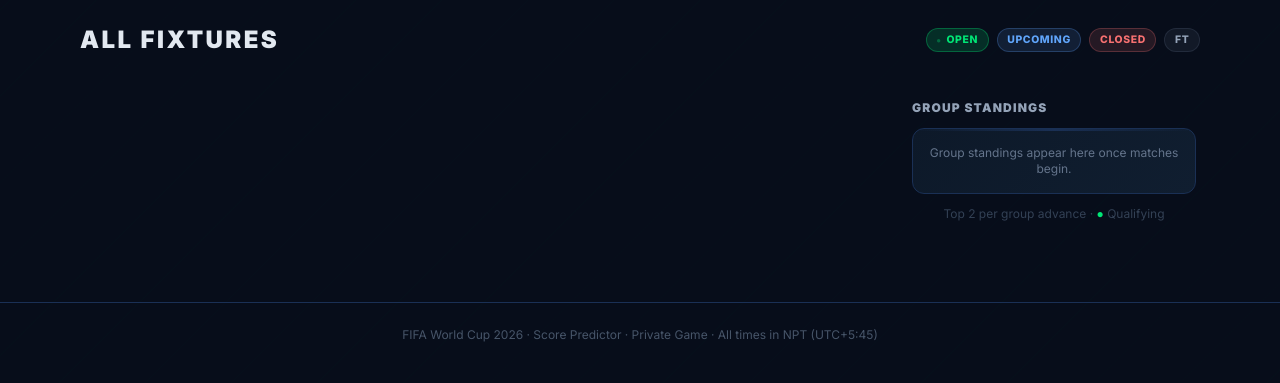
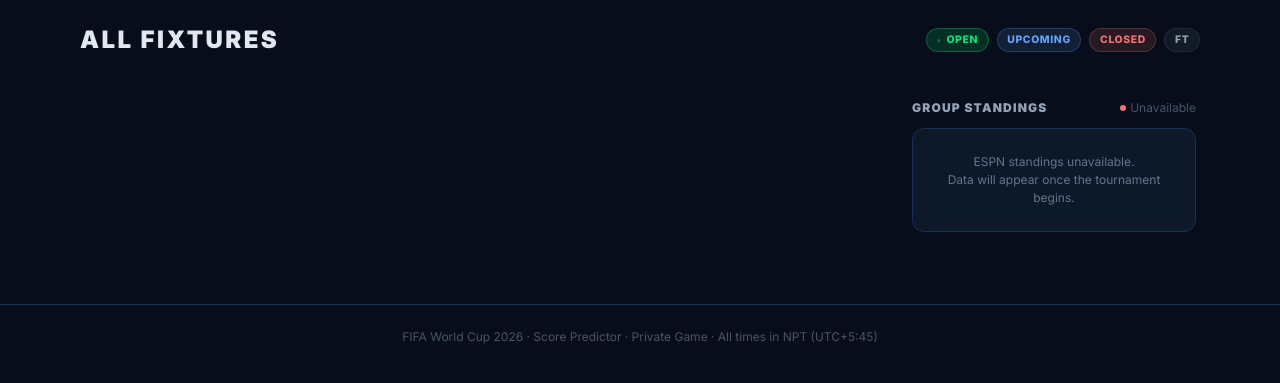
Before and after one commit to aavashau/Fifa26pNW, a FastAPI app: template templates/fixtures.html in a window 1280 px wide. Shown: the top 383 px of the page. Run offline with FastAPI, Linux system fonts and the light colour scheme; the template is opened without the code that fills it, so the values that code supplies are empty; some libraries are stand-ins or nearby versions.

Commit message:
Standings panel: ESPN-only, no manual data, auto-refresh every 3min
- Skeleton loader shown while ESPN fetches
- Tries 3 ESPN API endpoints in sequence until one succeeds
- Live dot indicator (green=live, red=unavailable)
- Qualifying positions marked with green dot per row
- Auto-refreshes every 3 minutes without page reload
- Graceful error state if ESPN is unavailable

Co-Authored-By: Claude Sonnet 4.6 <noreply@anthropic.com>

```diff
--- a/main.py
+++ b/main.py
@@ -302,10 +302,8 @@ def fixtures_page(request: Request):
 
     stages = [(s, grouped[s]) for s in stage_order if s in grouped]
 
-    standings = sheets.get_group_standings()
-
     return templates.TemplateResponse("fixtures.html", {
-        "request": request, "user": user, "stages": stages, "standings": standings,
+        "request": request, "user": user, "stages": stages,
     })
 
 
--- a/templates/fixtures.html
+++ b/templates/fixtures.html
@@ -136,58 +136,38 @@
     {% endfor %}
   </div>
 
-  <!-- ── RIGHT: Group Standings ── -->
-  <div class="hidden lg:block w-72 shrink-0 space-y-3 sticky top-20 max-h-[calc(100vh-6rem)] overflow-y-auto pr-1" id="standings-panel">
-    <div class="flex items-center gap-2 mb-2">
+  <!-- ── RIGHT: Group Standings (ESPN live) ── -->
+  <div class="hidden lg:block w-72 shrink-0 sticky top-20 max-h-[calc(100vh-6rem)] overflow-y-auto pr-1">
+
+    <div class="flex items-center justify-between mb-3">
       <h2 class="text-xs font-black uppercase tracking-widest text-slate-400">Group Standings</h2>
+      <span id="espn-status" class="text-xs text-slate-600 flex items-center gap-1">
+        <span id="espn-dot" class="inline-block w-1.5 h-1.5 rounded-full bg-slate-600"></span>
+        <span id="espn-label">Loading…</span>
+      </span>
     </div>
 
-    <!-- Live data fetched from ESPN -->
     <div id="espn-standings">
-      <!-- Fallback: computed from our own match results -->
-      {% if standings %}
-        {% for group, teams in standings.items() %}
-        <div class="card p-0 overflow-hidden">
-          <div class="px-3 py-2 flex items-center justify-between"
-               style="background:linear-gradient(135deg,#111f35,#0d1929);border-bottom:1px solid #1a3055;">
-            <span class="text-xs font-black uppercase tracking-widest" style="color:#00e676;">{{ group }}</span>
-            <span class="text-xs text-slate-600">P W D L Pts</span>
+      <!-- Skeleton while loading -->
+      {% for _ in range(4) %}
+      <div class="card overflow-hidden mb-3 animate-pulse">
+        <div class="px-3 py-2" style="background:#111f35;border-bottom:1px solid #1a3055;">
+          <div class="h-3 w-16 rounded" style="background:#1a3055;"></div>
         </div>
-          <table class="w-full text-xs">
-            <tbody>
-              {% for t in teams %}
-              <tr class="{% if not loop.last %}border-b{% endif %}"
-                  style="border-color:#0f1929;">
-                <td class="px-2 py-1.5 w-5 text-slate-500 font-700">{{ loop.index }}</td>
-                <td class="px-1 py-1.5">
-                  {% set tf = flag_url(t.team) %}
-                  {% if tf %}
-                  <img src="{{ tf }}" alt="{{ t.team }}" class="w-4 h-3 object-cover rounded inline mr-1" loading="lazy"/>
-                  {% endif %}
-                  <span class="font-700 text-slate-200 text-xs">{{ t.team }}</span>
-                </td>
-                <td class="px-1 py-1.5 text-center text-slate-400">{{ t.P }}</td>
-                <td class="px-1 py-1.5 text-center text-slate-400">{{ t.W }}</td>
-                <td class="px-1 py-1.5 text-center text-slate-400">{{ t.D }}</td>
-                <td class="px-1 py-1.5 text-center text-slate-400">{{ t.L }}</td>
-                <td class="px-2 py-1.5 text-center font-black text-xs
-                  {% if loop.index <= 2 %}text-green-400{% else %}text-slate-300{% endif %}">
-                  {{ t.Pts }}
-                </td>
-              </tr>
-              {% endfor %}
-            </tbody>
-          </table>
+        {% for _ in range(4) %}
+        <div class="flex items-center gap-2 px-3 py-2" style="border-bottom:1px solid #0f1929;">
+          <div class="h-2 w-4 rounded" style="background:#1a3055;"></div>
+          <div class="h-2 flex-1 rounded" style="background:#1a3055;"></div>
+          <div class="h-2 w-12 rounded" style="background:#1a3055;"></div>
         </div>
         {% endfor %}
-      {% else %}
-        <div class="card p-4 text-center text-slate-500 text-xs">
-          Group standings appear here once matches begin.
       </div>
-      {% endif %}
+      {% endfor %}
     </div>
 
-    <p class="text-xs text-slate-700 text-center pb-2">Top 2 per group advance · <span style="color:#00e676;">●</span> Qualifying</p>
+    <p id="espn-footer" class="text-xs text-slate-700 text-center pb-2 hidden">
+      <span style="color:#00e676;">●</span> Qualifying &nbsp;·&nbsp; Live · ESPN
+    </p>
   </div>
 
 </div>
@@ -227,61 +207,106 @@ function tickAll() {
 }
 tickAll(); setInterval(tickAll, 1000);
 
-/* Try to enrich standings from ESPN public API */
-(async () => {
-  try {
-    const r = await fetch('https://site.api.espn.com/apis/v2/sports/soccer/fifa.world/standings', {signal: AbortSignal.timeout(5000)});
-    if (!r.ok) return;
-    const data = await r.json();
-    const groups = data?.children;
-    if (!groups || !groups.length) return;
+/* ── ESPN Live Group Standings ── */
+const ESPN_URLS = [
+  'https://site.api.espn.com/apis/v2/sports/soccer/fifa.world/standings',
+  'https://site.api.espn.com/apis/v2/sports/soccer/fifa.worldcup/standings',
+  'https://site.api.espn.com/apis/v2/sports/soccer/FIFA.World/standings',
+];
 
-    const panel = document.getElementById('espn-standings');
+function setStatus(ok, label) {
+  const dot = document.getElementById('espn-dot');
+  const lbl = document.getElementById('espn-label');
+  if (dot) dot.style.background = ok ? '#00e676' : '#f87171';
+  if (lbl) lbl.textContent = label;
+}
+
+function buildGroupHTML(groups) {
   let html = '';
   for (const grp of groups) {
-      const name = grp.abbreviation || grp.name || '';
-      if (!name.startsWith('Group')) continue;
+    const name = grp.name || grp.abbreviation || '';
+    if (!name.toLowerCase().includes('group')) continue;
     const entries = grp.standings?.entries || [];
     if (!entries.length) continue;
 
     const rows = entries.map(e => {
       const stats = {};
-        (e.stats || []).forEach(s => stats[s.abbreviation || s.name] = s.displayValue ?? s.value);
-        const team = e.team?.displayName || e.team?.name || '—';
-        const flag = e.team?.logos?.[0]?.href || '';
-        const P = stats['GP'] ?? stats['P'] ?? 0;
-        const W = stats['W'] ?? 0, D = stats['T'] ?? stats['D'] ?? 0, L = stats['L'] ?? 0;
-        const Pts = stats['PTS'] ?? stats['Pts'] ?? 0;
-        const qualifying = parseInt(e.note?.rank ?? e.rank ?? 99) <= 2;
-        return {team, flag, P, W, D, L, Pts, qualifying};
+      (e.stats || []).forEach(s => { stats[s.abbreviation] = s.displayValue ?? s.value; });
+      return {
+        team:      e.team?.displayName || e.team?.name || '—',
+        flag:      e.team?.logos?.[0]?.href || '',
+        P:         stats['GP']  ?? stats['P']   ?? 0,
+        W:         stats['W']   ?? 0,
+        D:         stats['T']   ?? stats['D']   ?? 0,
+        L:         stats['L']   ?? 0,
+        GF:        stats['GF']  ?? stats['PF']  ?? '—',
+        GA:        stats['GA']  ?? 0,
+        GD:        stats['GD']  ?? stats['DIFF'] ?? '—',
+        Pts:       stats['PTS'] ?? stats['Pts'] ?? 0,
+        qualifying: (parseInt(e.note?.rank ?? e.rank ?? 99)) <= 2,
+      };
     });
 
     html += `
-      <div class="card overflow-hidden" style="margin-bottom:.75rem;">
-        <div class="px-3 py-2 flex items-center justify-between"
-             style="background:linear-gradient(135deg,#111f35,#0d1929);border-bottom:1px solid #1a3055;">
-          <span class="text-xs font-black uppercase tracking-widest" style="color:#00e676;">${name}</span>
-          <span class="text-xs" style="color:#334155;">P W D L Pts</span>
+    <div style="background:linear-gradient(135deg,#0d1929,#101e30);border:1px solid #1a3055;border-radius:12px;overflow:hidden;margin-bottom:.75rem;position:relative;">
+      <div style="position:absolute;top:0;left:0;right:0;height:2px;background:linear-gradient(90deg,transparent,#00e676,transparent);"></div>
+      <div style="padding:.5rem .75rem;display:flex;align-items:center;justify-content:space-between;background:linear-gradient(135deg,#111f35,#0d1929);border-bottom:1px solid #1a3055;">
+        <span style="font-size:.65rem;font-weight:900;text-transform:uppercase;letter-spacing:.08em;color:#00e676;">${name}</span>
+        <span style="font-size:.6rem;color:#334155;">P  W  D  L  Pts</span>
       </div>
-        <table class="w-full text-xs"><tbody>
+      <table style="width:100%;font-size:.7rem;border-collapse:collapse;"><tbody>
       ${rows.map((t,i) => `
-          <tr style="${i < rows.length-1 ? 'border-bottom:1px solid #0f1929;' : ''}">
-            <td style="padding:.375rem .5rem;color:#64748b;font-weight:700;width:1.25rem;">${i+1}</td>
-            <td style="padding:.375rem .25rem;">
-              ${t.flag ? `<img src="${t.flag}" style="width:1rem;height:.75rem;object-fit:cover;border-radius:2px;display:inline;margin-right:4px;" loading="lazy"/>` : ''}
-              <span style="font-weight:700;color:${t.qualifying ? '#e2e8f0' : '#94a3b8'};">${t.team}</span>
+        <tr style="${i < rows.length-1 ? 'border-bottom:1px solid #0f1929;' : ''}${t.qualifying ? 'background:rgba(0,230,118,.04);' : ''}">
+          <td style="padding:.35rem .5rem;color:#64748b;font-weight:700;width:1.2rem;">${i+1}</td>
+          <td style="padding:.35rem .25rem;max-width:90px;overflow:hidden;">
+            ${t.flag ? `<img src="${t.flag}" style="width:1rem;height:.7rem;object-fit:cover;border-radius:2px;vertical-align:middle;margin-right:3px;" onerror="this.style.display='none'"/>` : ''}
+            <span style="font-weight:700;color:${t.qualifying ? '#e2e8f0' : '#94a3b8'};white-space:nowrap;">${t.team}</span>
+            ${t.qualifying ? '<span style="color:#00e676;font-size:.55rem;margin-left:2px;">●</span>' : ''}
           </td>
-            <td style="padding:.375rem .25rem;text-align:center;color:#64748b;">${t.P}</td>
-            <td style="padding:.375rem .25rem;text-align:center;color:#64748b;">${t.W}</td>
-            <td style="padding:.375rem .25rem;text-align:center;color:#64748b;">${t.D}</td>
-            <td style="padding:.375rem .25rem;text-align:center;color:#64748b;">${t.L}</td>
-            <td style="padding:.375rem .5rem;text-align:center;font-weight:900;font-size:.75rem;color:${t.qualifying ? '#4ade80' : '#cbd5e1'};">${t.Pts}</td>
+          <td style="padding:.35rem .2rem;text-align:center;color:#64748b;">${t.P}</td>
+          <td style="padding:.35rem .2rem;text-align:center;color:#64748b;">${t.W}</td>
+          <td style="padding:.35rem .2rem;text-align:center;color:#64748b;">${t.D}</td>
+          <td style="padding:.35rem .2rem;text-align:center;color:#64748b;">${t.L}</td>
+          <td style="padding:.35rem .5rem;text-align:center;font-weight:900;color:${t.qualifying ? '#4ade80' : '#cbd5e1'};">${t.Pts}</td>
         </tr>`).join('')}
       </tbody></table>
     </div>`;
   }
-    if (html) panel.innerHTML = html + '<p style="font-size:.65rem;color:#334155;text-align:center;padding-bottom:.5rem;">Live · ESPN</p>';
-  } catch(_) { /* silently fall back to server-rendered standings */ }
+  return html;
+}
+
+async function fetchStandings() {
+  for (const url of ESPN_URLS) {
+    try {
+      const r = await fetch(url, { signal: AbortSignal.timeout(6000) });
+      if (!r.ok) continue;
+      const data = await r.json();
+      const groups = data?.children || data?.standings?.groups || [];
+      if (!groups.length) continue;
+      const html = buildGroupHTML(groups);
+      if (!html) continue;
+
+      document.getElementById('espn-standings').innerHTML = html;
+      document.getElementById('espn-footer')?.classList.remove('hidden');
+      setStatus(true, 'Live · ESPN');
+      return true;
+    } catch (_) { /* try next URL */ }
+  }
+  return false;
+}
+
+(async () => {
+  const ok = await fetchStandings();
+  if (!ok) {
+    setStatus(false, 'Unavailable');
+    document.getElementById('espn-standings').innerHTML =
+      `<div style="background:#0d1929;border:1px solid #1a3055;border-radius:12px;padding:1.5rem;text-align:center;color:#64748b;font-size:.75rem;">
+        ESPN standings unavailable.<br/>Data will appear once the tournament begins.
+      </div>`;
+  }
 })();
+
+/* Auto-refresh standings every 3 minutes */
+setInterval(fetchStandings, 3 * 60 * 1000);
 </script>
 {% endblock %}
```
Lines whose indentation alone changed are shown as unchanged.
